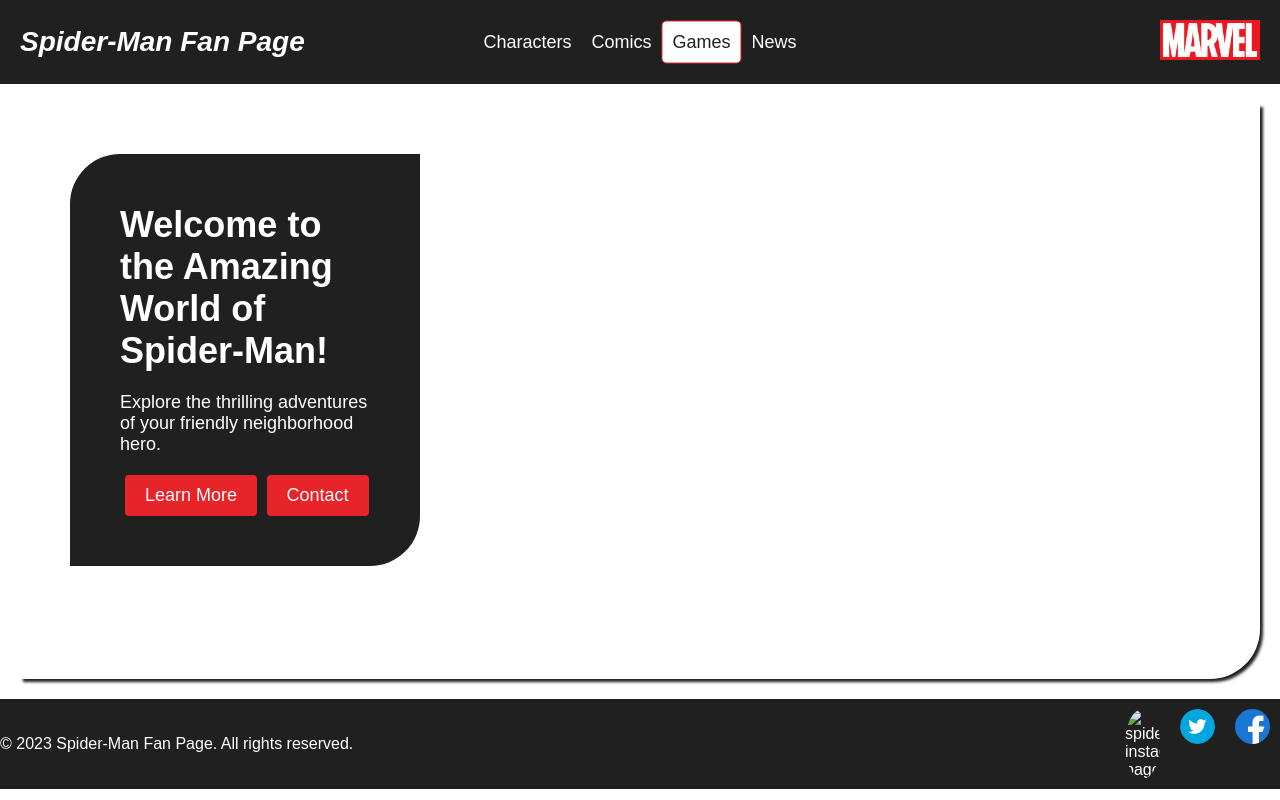
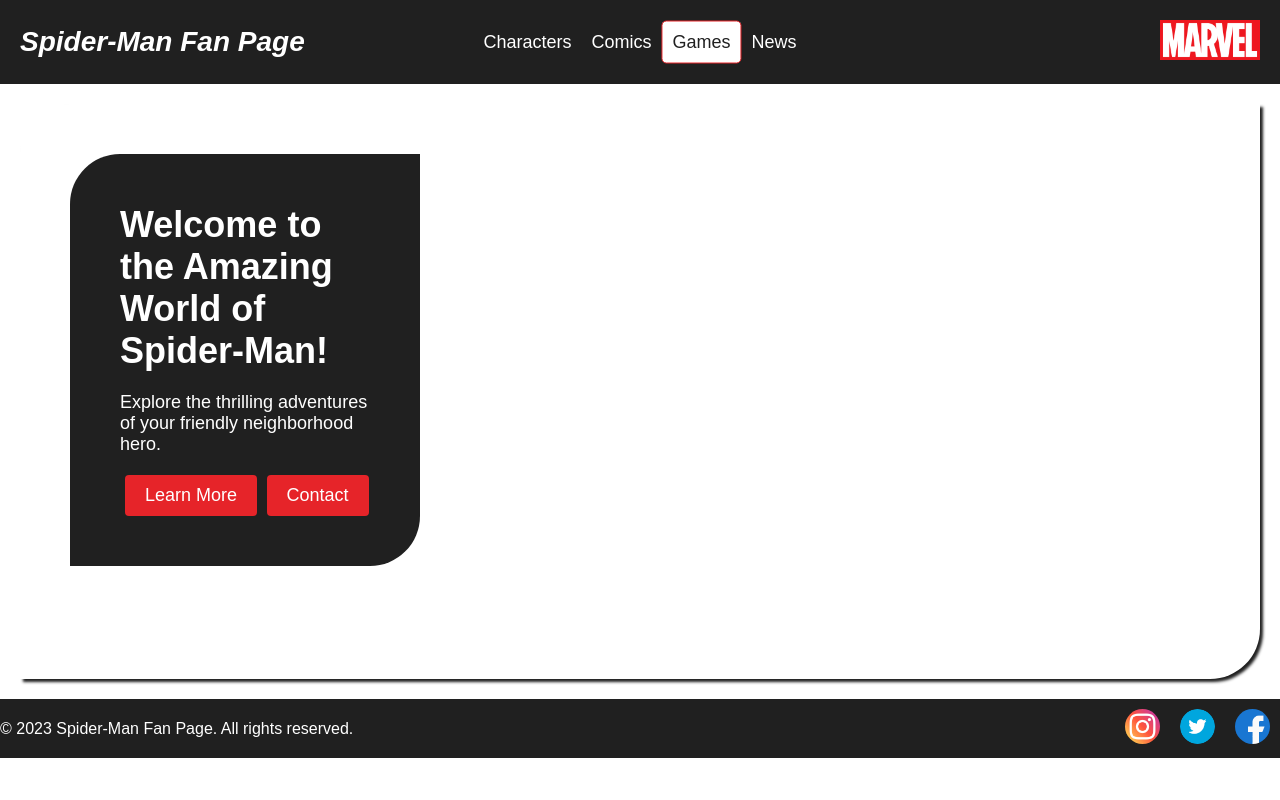
Before and after one commit to JohnFScha/MarvelsLandingPage, a plain HTML site: page html/games.html in a window 1280 px wide. Drawn offline with Linux system fonts and the light colour scheme; a web font is replaced by a local one.

Commit message:
fix: incorrect src path

```diff
--- a/html/games.html
+++ b/html/games.html
@@ -45,7 +45,7 @@
     <p>&copy; 2023 Spider-Man Fan Page. All rights reserved.</p>
     <div class="logo-container">
       <a href="https://www.instagram.com/spiderman/" target="_blank" rel="noopener noreferrer">
-        <img src="./img/instagram.png" alt="spidey's instagram page">
+        <img src="../img/instagram.png" alt="spidey's instagram page">
       </a>
       <a href="https://twitter.com/SpiderMan" target="_blank" rel="noopener noreferrer">
         <img src="../img/twitter.png" alt="spidey's twitter page">
```
Also changed, not shown: html/news.html (+1 -1 lines).
